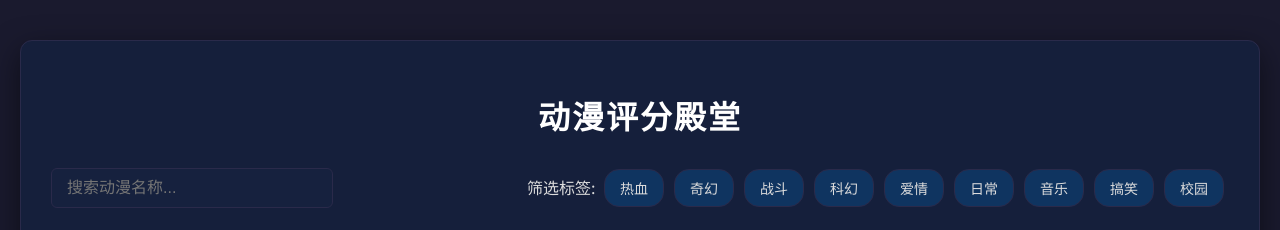
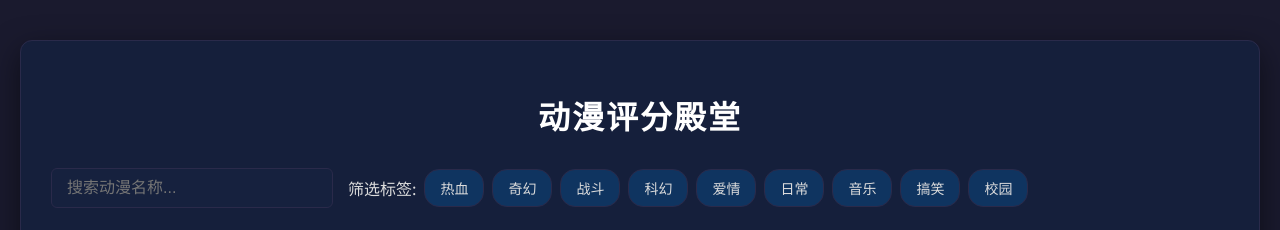
Before and after one commit to 844798882a/anime, a plain HTML site: page index.html in a window 1280 px wide. Shown: the top 230 px of the page. Drawn offline with Linux system fonts and the light colour scheme.

Commit message:
Add files via upload

```diff
--- a/index.html
+++ b/index.html
@@ -67,11 +67,22 @@
             box-shadow: 0 0 10px rgba(233, 69, 96, 0.5);
         }
 
+        /* --- UPDATED: Tag Filter Styles --- */
+        .tag-filter {
+            flex: 1; /* Allow the container to grow */
+            display: flex;
+            flex-wrap: wrap; /* This is the key property to allow wrapping */
+            align-items: center;
+            gap: 8px; /* Controls spacing between and below buttons */
+            min-width: 200px; /* Ensure it has some minimum width */
+        }
+
         .tag-filter button {
             padding: 8px 15px; border: 1px solid var(--border-color);
             border-radius: 15px; font-size: 14px; cursor: pointer;
             background-color: var(--secondary-color); color: var(--text-color);
-            margin: 0 5px; transition: all 0.3s ease;
+            /* margin is no longer needed, gap property on parent handles it */
+            transition: all 0.3s ease;
         }
 
         .tag-filter button:hover { background-color: var(--hover-bg-color); }
@@ -178,7 +189,7 @@
 
             .controls { flex-direction: column; align-items: stretch; }
             .search-box { width: auto; }
-            .tag-filter { text-align: center; }
+            .tag-filter { justify-content: center; } /* Center the tags on mobile */
 
             table thead { display: none; }
             table, tbody, tr, td { display: block; width: 100%; box-sizing: border-box; }
@@ -200,6 +211,7 @@
             td::before {
                 content: attr(data-label); font-weight: bold;
                 margin-right: 10px; color: var(--text-muted-color);
+                white-space: nowrap;
             }
 
             td[data-label="图片"] { display: block; text-align: center; padding-bottom: 15px; }
@@ -212,7 +224,6 @@
             }
             td[data-label="名称"]::before { display: none; }
 
-            /* NEW: Styles for comment alignment without extra div */
             td[data-label^="制作"], td[data-label^="剧情"], td[data-label^="角色"] {
                 align-items: flex-start;
             }
@@ -325,16 +336,15 @@
                 const adjHTML = `<p><strong>争议内容:</strong> ${adj.controversy||'无'}</p><p><strong>内核深度:</strong> ${adj.depth||'无'}</p><p><strong>社会影响:</strong> ${adj.impact||'无'}</p><p><strong>艺术表达:</strong> ${adj.artistry||'无'}</p>`;
 
                 const row = document.createElement('tr');
-                // FIXED: Removed the extra <div> wrapper around some content for better compatibility
                 row.innerHTML = `
                     <td data-label="图片"><img src="${anime.image}" alt="${anime.name}" class="anime-img"></td>
                     <td data-label="名称">${anime.name}</td>
-                    <td data-label="个人评分"><span class="score" onclick='showModal("${anime.name} - 个人评价", "<p>${anime.personalEvaluation.replace(/"/g, '&quot;')}</p>")'>${anime.personalScore}</span></td>
+                    <td data-label="个人评分"><span class="score" onclick='showModal("${anime.name.replace(/"/g, '&quot;')} - 个人评价", "<p>${anime.personalEvaluation.replace(/"/g, '&quot;')}</p>")'>${anime.personalScore}</span></td>
                     <td data-label="制作(30%)"><div><strong>${anime.recommendation.production}</strong><div class="details-comment">${anime.recommendation.productionComment}</div></div></td>
                     <td data-label="剧情(40%)"><div><strong>${anime.recommendation.plot}</strong><div class="details-comment">${anime.recommendation.plotComment}</div></div></td>
                     <td data-label="角色(30%)"><div><strong>${anime.recommendation.character}</strong><div class="details-comment">${anime.recommendation.characterComment}</div></div></td>
                     <td data-label="推荐总分"><strong>${recScore}</strong></td>
-                    <td data-label="修正分数"><span class="score" onclick='showModal("${anime.name} - 分数修正详情", ${JSON.stringify(adjHTML)})'>${adj.score > 0 ? '+' : ''}${adj.score}</span></td>
+                    <td data-label="修正分数"><span class="score" onclick='showModal("${anime.name.replace(/"/g, '&quot;')} - 分数修正详情", ${JSON.stringify(adjHTML)})'>${adj.score > 0 ? '+' : ''}${adj.score}</span></td>
                     <td data-label="最终得分"><strong>${finalScore}</strong></td>
                     <td data-label="标签"><div class="tags">${anime.tags.map(tag => `<span>${tag}</span>`).join(' ')}</div></td>
                     <td data-label="时间">${anime.date}</td>
@@ -346,7 +356,11 @@
         }
 
         function renderTagFilters() {
-            tagFilterContainer.innerHTML = '<span>筛选标签: </span>';
+            // Clear previous buttons but keep the span
+            const span = tagFilterContainer.querySelector('span');
+            tagFilterContainer.innerHTML = '';
+            if (span) tagFilterContainer.appendChild(span);
+
             const allTags = [...new Set(animeData.flatMap(a => a.tags))];
             allTags.forEach(tag => {
                 const button = document.createElement('button');
@@ -382,7 +396,7 @@
             });
         }
 
-        // Media Controls Logic (Unchanged)
+        // Media Controls Logic
         let currentBgIndex = 0, bgInterval, currentTrackIndex = 0;
         const audio = document.getElementById('backgroundMusic');
         const playPauseBtn = document.getElementById('playPauseBtn');
@@ -425,7 +439,6 @@
 
         // --- INITIAL LOAD ---
         document.addEventListener('DOMContentLoaded', () => {
-            // FIXED: Event listeners are now safely attached after the DOM is fully loaded.
             document.querySelectorAll('#animeTable th[data-sort]').forEach(header => {
                 header.addEventListener('click', () => sortTable(header.dataset.sort));
             });
```
